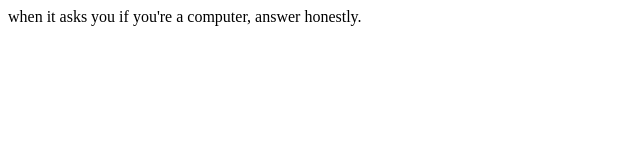
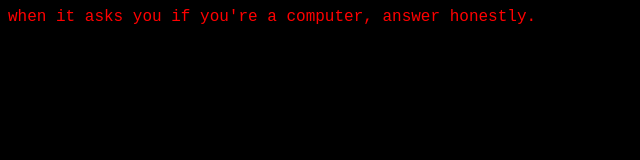
Before and after one commit to LWFlouisa/LifenautAvatar, a plain HTML site: page index.html in a window 1280 px wide. Shown: the whole page, without its empty margins (0-640 px from the left). Drawn offline with Linux system fonts and the light colour scheme.

Commit message:
Update index.html

```diff
--- a/index.html
+++ b/index.html
@@ -1,6 +1,23 @@
 <html>
   <head>
     <title>My Lifenaut Avatar</title>
+    <style>
+      body {
+        background-color: black;
+      }
+
+      h1, h2, h3, h4, h5, h6, p, pre {
+        color: red;
+        font-family: monospace;
+        font-size: 16px;
+      }
+
+      a {
+        color: red;
+        font-family: monospace;
+        font-size: 16px;
+      }
+    </style>
   </head>
   <body>
     <p>when it asks you if you're a computer, answer honestly.</p>
```
